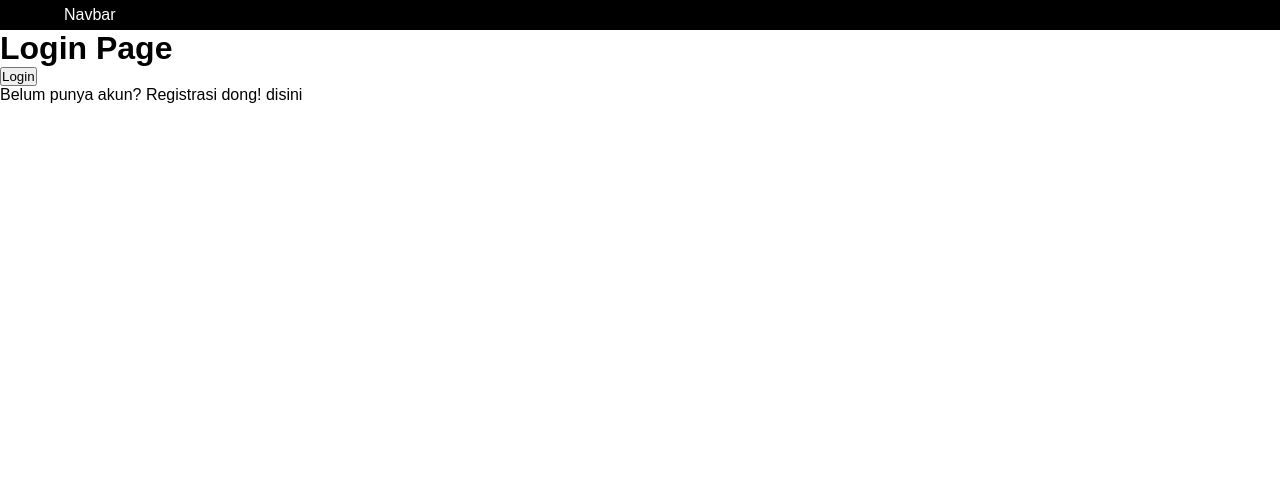
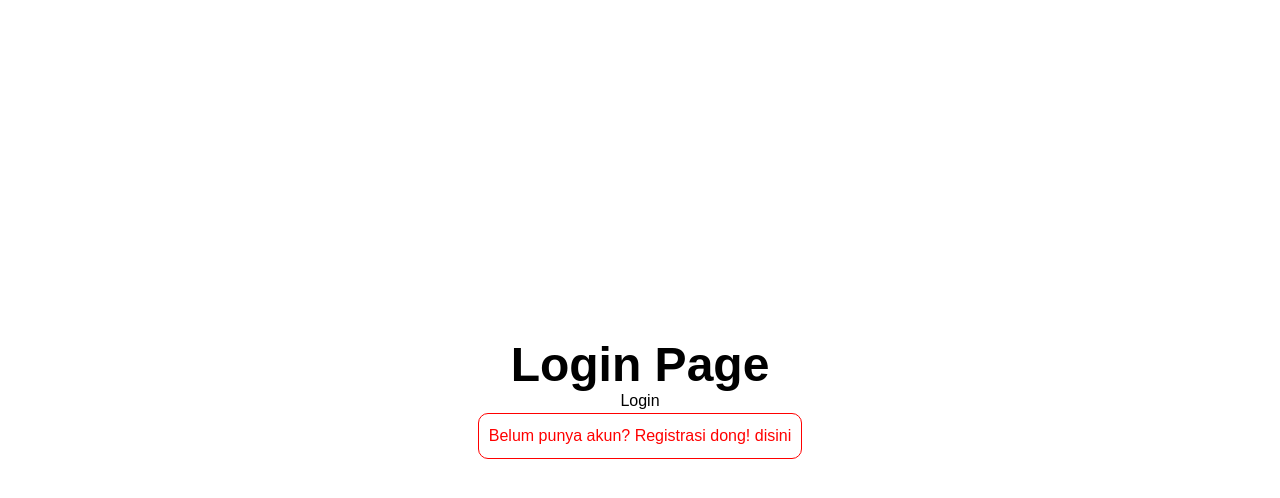
Before and after one commit to mhdryan09/belajar-next-js, a Next.js app: page /auth/login in a window 1280 px wide. Shown: the top 498 px of the page. Built offline with nearby package versions, Linux system fonts and the light colour scheme.

Commit message:
Styling: Globals, Spesific CSS, CSS in JS, Install SCSS and TailwindCSS

```diff
--- a/package.json
+++ b/package.json
@@ -18,5 +18,11 @@
     "react": "18.2.0",
     "react-dom": "18.2.0",
     "typescript": "5.2.2"
+  },
+  "devDependencies": {
+    "autoprefixer": "^10.4.16",
+    "postcss": "^8.4.31",
+    "sass": "^1.63.6",
+    "tailwindcss": "^3.3.3"
   }
 }
--- /dev/null
+++ b/postcss.config.js
@@ -0,0 +1,6 @@
+module.exports = {
+  plugins: {
+    tailwindcss: {},
+    autoprefixer: {},
+  },
+}
--- a/src/pages/auth/login.tsx
+++ b/src/pages/auth/login.tsx
@@ -1,22 +1,11 @@
-import Link from "next/link";
-import { useRouter } from "next/router";
+import LoginViews from "@/views/Auth/Login";
+
 const LoginPage = () => {
-  const router = useRouter();
-
-  const handleLogin = () => {
-    router.push("/product");
-  }
-
-	return (
-		<div>
-			<h1>Login Page</h1>
-
-      <button onClick={() => handleLogin()}>Login</button>
-			<p>
-				Belum punya akun? Registrasi dong! <Link href={"/auth/register"}> disini </Link>
-			</p>
-		</div>
-	);
+  return (
+    <>
+      <LoginViews />
+    </>
+  );
 };
 
 export default LoginPage;
--- a/src/pages/components/layouts/AppShell/index.tsx
+++ b/src/pages/components/layouts/AppShell/index.tsx
@@ -1,15 +1,21 @@
 import React from "react";
 import Navbar from "../Navbar";
+import { useRouter } from "next/router";
 
 type AppShellProps = {
   children: React.ReactNode;
 };
 
-export default function AppShell(props : AppShellProps) {
+const disableNavbar = ["/auth/register", "/auth/login"];
+
+export default function AppShell(props: AppShellProps) {
   const { children } = props;
+  const { pathname } = useRouter();
+
   return (
     <main>
-			<Navbar />
+      {!disableNavbar.includes(pathname) && <Navbar />}
+
       {children}
     </main>
   );
--- /dev/null
+++ b/src/pages/components/layouts/Navbar/Navbar.module.css
@@ -0,0 +1,9 @@
+.navbar {
+  display: flex;
+  width: 100%;
+  height: 30px;
+  background-color: #000;
+  color: #fff;
+  align-items: center;
+  padding: 0 5%;
+}
--- a/src/pages/components/layouts/Navbar/index.tsx
+++ b/src/pages/components/layouts/Navbar/index.tsx
@@ -1,6 +1,8 @@
+import styles from './Navbar.module.css';
+
 export default function Navbar() {
 	return (
-		<div className="navbar">
+		<div className={styles.navbar}>
 			<div>Navbar</div>
 		</div>
 	);
--- /dev/null
+++ b/src/styles/colors.scss
@@ -0,0 +1,3 @@
+$schema : (
+  primary: #fff
+)
--- a/src/styles/globals.css
+++ b/src/styles/globals.css
@@ -1,3 +1,7 @@
+@tailwind base;
+@tailwind components;
+@tailwind utilities;
+
 * {
   box-sizing: border-box;
   padding: 0;
@@ -15,13 +19,3 @@ a {
   color: inherit;
   text-decoration: none;
 }
-
-.navbar {
-  display: flex;
-  width: 100%;
-  height: 30px;
-  background-color: #000;
-  color: #fff;
-  align-items: center;
-  padding: 0 5%;
-}
--- /dev/null
+++ b/src/views/Auth/Login/Login.module.scss
@@ -0,0 +1,10 @@
+@import "@/styles/colors.scss";
+
+.login {
+  display: flex;
+  flex-direction: column;
+  justify-content: center;
+  align-items: center;
+  height: 100vh;
+  background-color: map-get($map: $schema, $key: primary);
+}
--- /dev/null
+++ b/src/views/Auth/Login/index.tsx
@@ -0,0 +1,30 @@
+import { useRouter } from "next/router";
+import Link from "next/link";
+import styles from "./Login.module.scss";
+
+const LoginViews = () => {
+  const router = useRouter();
+
+  const handleLogin = () => {
+    router.push("/product");
+  };
+  return (
+    <div className={styles.login}>
+      <h1 className="text-5xl font-bold">Login Page</h1>
+      <button onClick={() => handleLogin()}>Login</button>
+      <p
+        style={{
+          color: "red",
+          border: "1px solid red",
+          padding: "10px",
+          borderRadius: "10px",
+        }}
+      >
+        Belum punya akun? Registrasi dong!{" "}
+        <Link href={"/auth/register"}> disini </Link>
+      </p>
+    </div>
+  );
+};
+
+export default LoginViews;
--- /dev/null
+++ b/tailwind.config.js
@@ -0,0 +1,15 @@
+/** @type {import('tailwindcss').Config} */
+module.exports = {
+  content: [
+    './app/**/*.{js,ts,jsx,tsx,mdx}', // Note the addition of the `app` directory.
+    './pages/**/*.{js,ts,jsx,tsx,mdx}',
+    './components/**/*.{js,ts,jsx,tsx,mdx}',
+
+    // Or if using `src` directory:
+    './src/**/*.{js,ts,jsx,tsx,mdx}',
+  ],
+  theme: {
+    extend: {},
+  },
+  plugins: [],
+}
```
Also changed, not shown: catatan_ryan/Styling.md (added, +49 -0 lines), 2 other files (tests, documents, lock files or other folders). Lines whose indentation alone changed are shown as unchanged.
